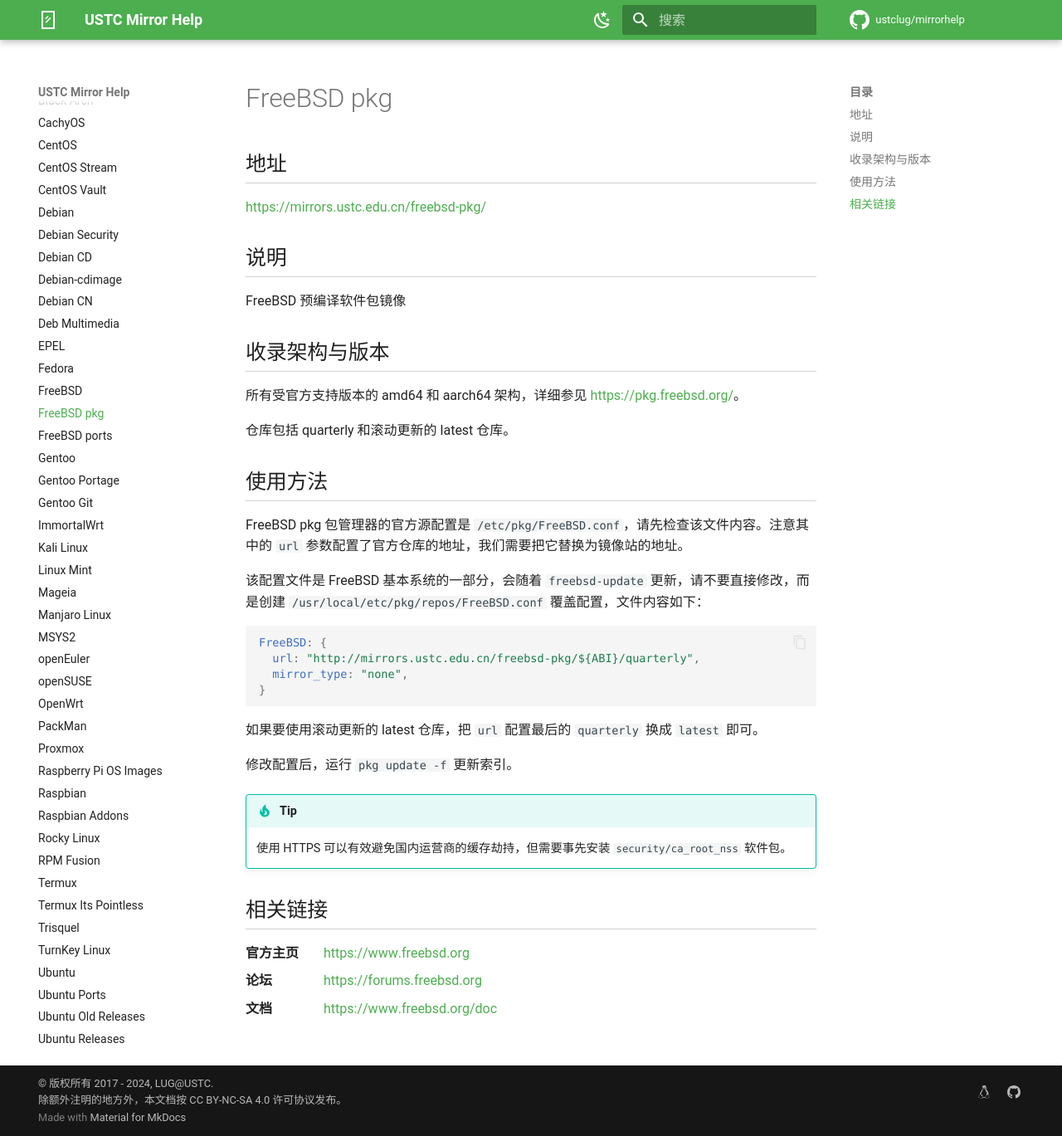
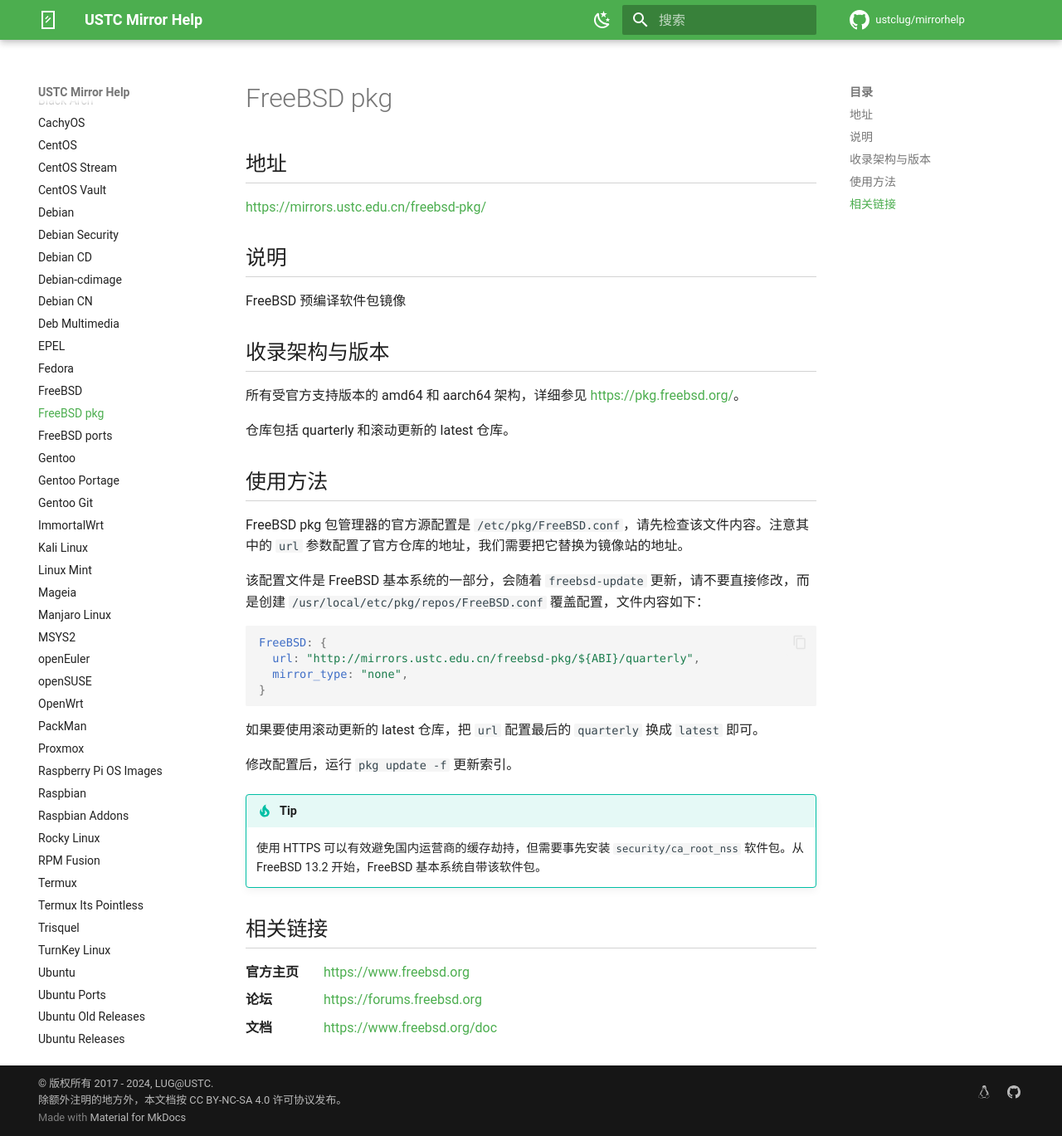
Before and after one commit to ustclug/mirrorhelp, an MkDocs documentation site: the page built from docs/freebsd-pkg.md, in a window 1280 px wide and 1369 px high. Shown: the whole window at 83% size. Built offline with MkDocs 1.6.1 and Material for MkDocs 9.7.7, drawn with Linux system fonts in a browser that asks for light colours; comment, search, counter and statistics services are not loaded.

Commit message:
freebsd-pkg: Mention base system support of CA
Closes: #290

```diff
--- a/docs/freebsd-pkg.md
+++ b/docs/freebsd-pkg.md
@@ -33,7 +33,7 @@
 
 !!! tip
 
-    使用 HTTPS 可以有效避免国内运营商的缓存劫持，但需要事先安装 `security/ca_root_nss` 软件包。
+    使用 HTTPS 可以有效避免国内运营商的缓存劫持，但需要事先安装 `security/ca_root_nss` 软件包。从 FreeBSD 13.2 开始，FreeBSD 基本系统自带该软件包。
 
 ## 相关链接
 
```
